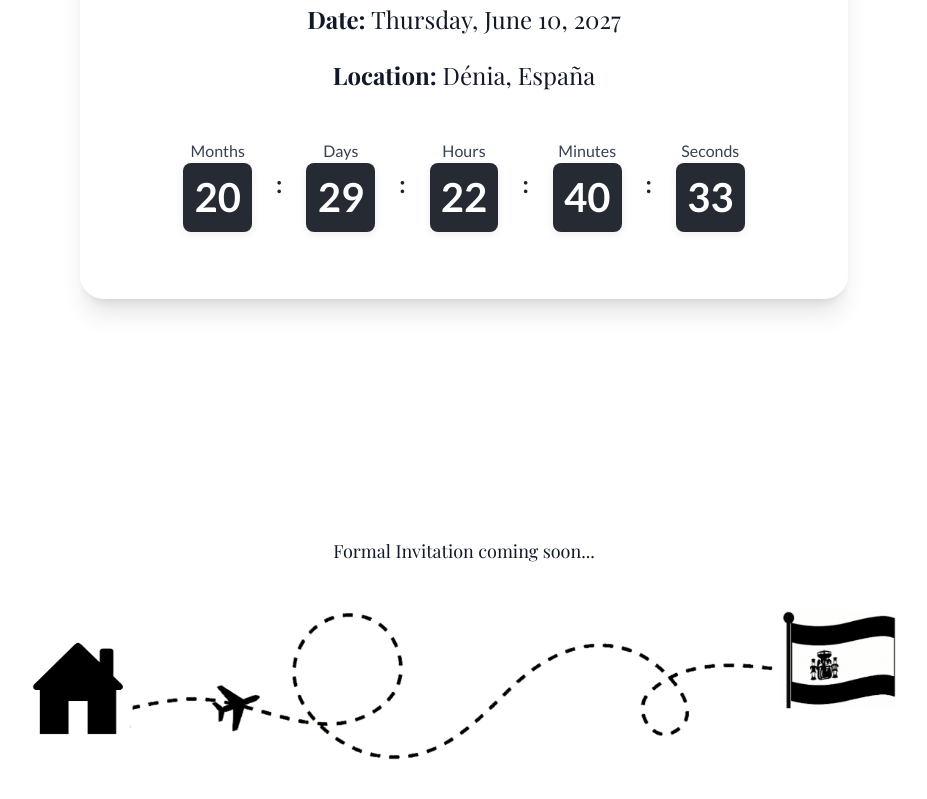
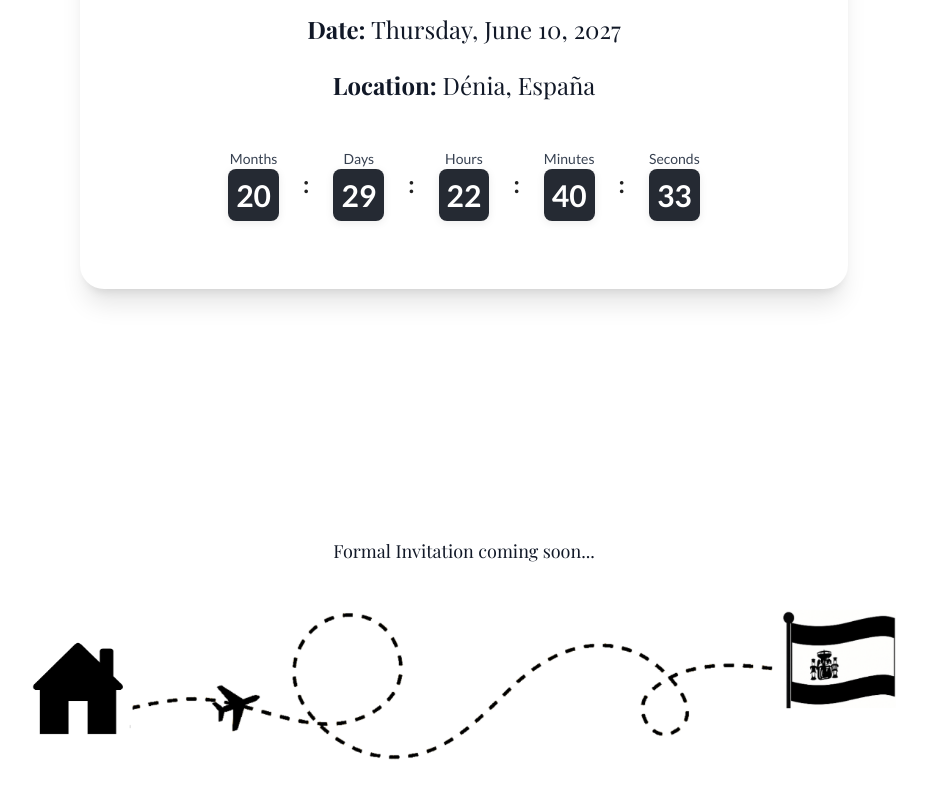
Before and after one commit to hsway1310/wedding_website, a website: page index.html in a window 1280 px wide. Shown: the part 1271-2070 px from the top of the page, without its empty margins (176-1103 px from the left). Drawn offline with nearby package versions, Linux system fonts and the light colour scheme; a web font is replaced by a local one.

Commit message:
first attempt

```diff
--- a/script.js
+++ b/script.js
@@ -96,55 +96,35 @@ document.addEventListener('DOMContentLoaded', () => {
         }
 
         countdownEl.innerHTML = `
-            <div class="flip-countdown flex flex-row justify-center items-center gap-4">
+            <div class="flip-countdown flex flex-nowrap justify-center items-center gap-1 sm:gap-2 md:gap-4">
                 <div class="flip-segment">
-                    <span class="flip-label">Months</span>
-                    <span class="flip-value">${String(months).padStart(2, '0')}</span>
+                    <span class="flip-label text-xs sm:text-sm">Months</span>
+                    <span class="flip-value text-xl sm:text-2xl md:text-3xl p-1 sm:p-2">${String(months).padStart(2, '0')}</span>
                 </div>
-                <span class="flip-colon flex items-center text-2xl font-bold mx-2">:</span>
+                <span class="flip-colon flex items-center text-xl sm:text-2xl font-bold mx-0 sm:mx-1 md:mx-2">:</span>
                 <div class="flip-segment">
-                    <span class="flip-label">Days</span>
-                    <span class="flip-value">${String(days).padStart(2, '0')}</span>
+                    <span class="flip-label text-xs sm:text-sm">Days</span>
+                    <span class="flip-value text-xl sm:text-2xl md:text-3xl p-1 sm:p-2">${String(days).padStart(2, '0')}</span>
                 </div>
-                <span class="flip-colon flex items-center text-2xl font-bold mx-2">:</span>
+                <span class="flip-colon flex items-center text-xl sm:text-2xl font-bold mx-0 sm:mx-1 md:mx-2">:</span>
                 <div class="flip-segment">
-                    <span class="flip-label">Hours</span>
-                    <span class="flip-value">${String(hours).padStart(2, '0')}</span>
+                    <span class="flip-label text-xs sm:text-sm">Hours</span>
+                    <span class="flip-value text-xl sm:text-2xl md:text-3xl p-1 sm:p-2">${String(hours).padStart(2, '0')}</span>
                 </div>
-                <span class="flip-colon flex items-center text-2xl font-bold mx-2">:</span>
+                <span class="flip-colon flex items-center text-xl sm:text-2xl font-bold mx-0 sm:mx-1 md:mx-2">:</span>
                 <div class="flip-segment">
-                    <span class="flip-label">Minutes</span>
-                    <span class="flip-value">${String(minutes).padStart(2, '0')}</span>
+                    <span class="flip-label text-xs sm:text-sm">Minutes</span>
+                    <span class="flip-value text-xl sm:text-2xl md:text-3xl p-1 sm:p-2">${String(minutes).padStart(2, '0')}</span>
                 </div>
-                <span class="flip-colon flex items-center text-2xl font-bold mx-2">:</span>
+                <span class="flip-colon flex items-center text-xl sm:text-2xl font-bold mx-0 sm:mx-1 md:mx-2">:</span>
                 <div class="flip-segment">
-                    <span class="flip-label">Seconds</span>
-                    <span class="flip-value">${String(seconds).padStart(2, '0')}</span>
+                    <span class="flip-label text-xs sm:text-sm">Seconds</span>
+                    <span class="flip-value text-xl sm:text-2xl md:text-3xl p-1 sm:p-2">${String(seconds).padStart(2, '0')}</span>
                 </div>
             </div>
         `;
     }
 
-    // // Scroll handler for the chevron visibility
-    // function handleScroll() {
-    //     const body = document.body;
-    //     if (window.scrollY > 50) {
-    //         body.classList.add('scrolled');
-    //     } else {
-    //         body.classList.remove('scrolled');
-    //     }
-    // }
-
-    // // Click handler to scroll to the next section
-    // scrollPrompt.addEventListener('click', () => {
-    //     const nextSection = document.getElementById('save-the-date');
-    //     if (nextSection) {
-    //         window.scrollTo({
-    //             top: nextSection.offsetTop - 10, // Offset for fixed navigation bar
-    //             behavior: 'smooth'
-    //         });
-    //     }
-    // });
 
     // New logic to handle the scroll prompt
     scrollPrompt.addEventListener('click', () => {
```
Also changed, not shown: index.html (+0 -87 lines).
